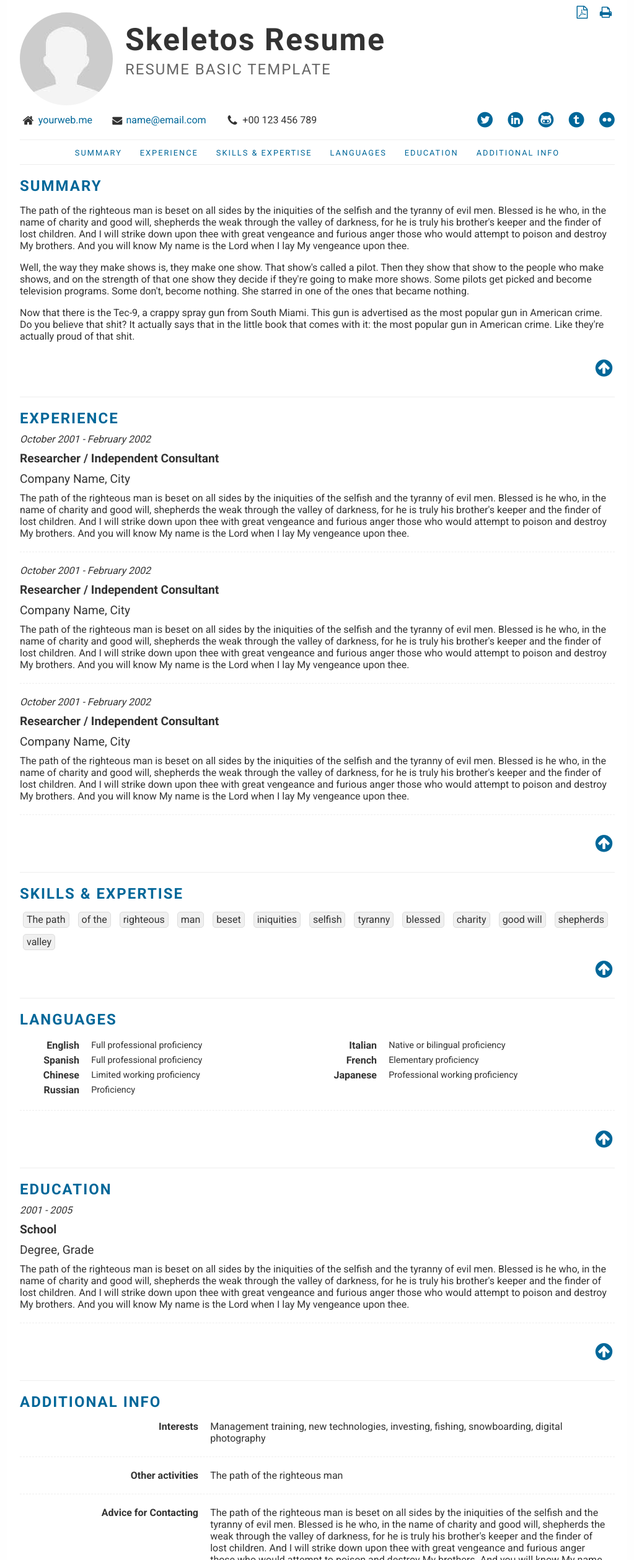
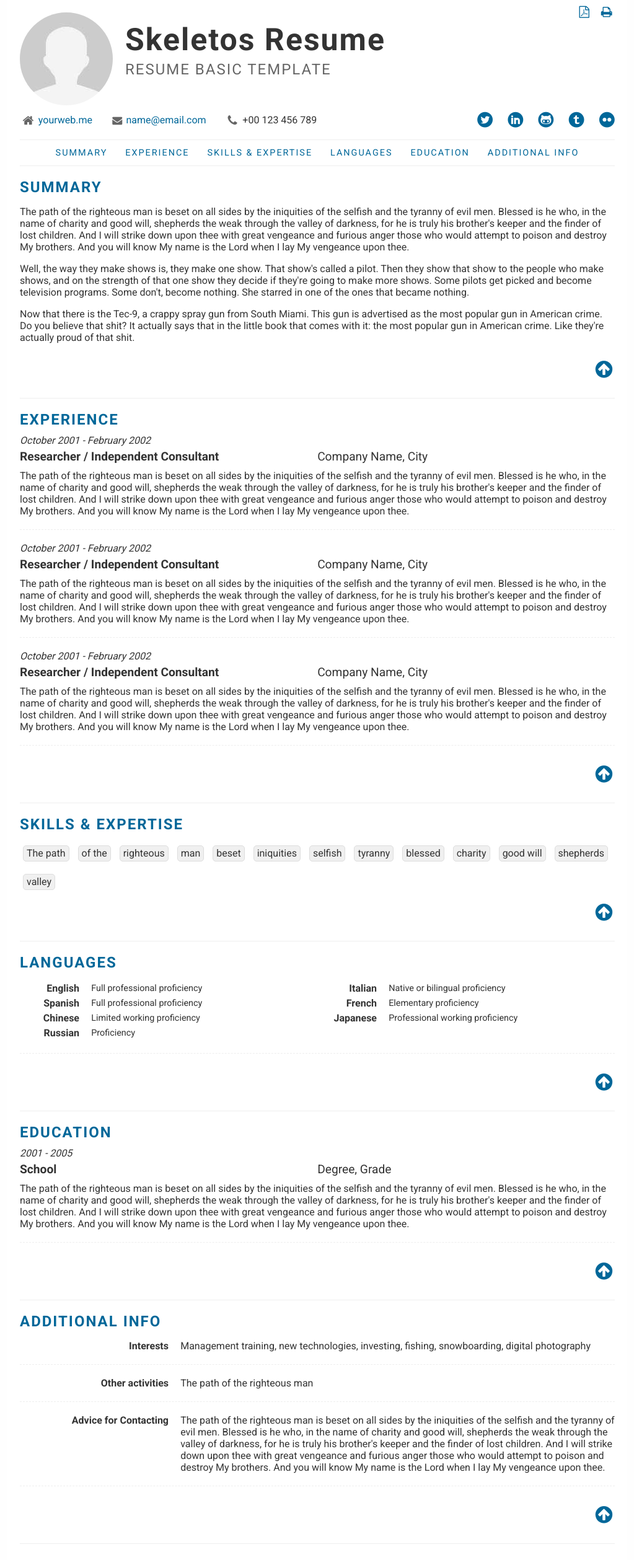
Before and after one commit to skeletos/skeletos-resume, a plain HTML site: page index.html in a window 1280 px wide. Shown: the top 2517 px of the page at 62% size, without its empty margins (128-1151 px from the left). Drawn offline with nearby package versions, Linux system fonts and the light colour scheme; files whose address does not match are found by name.

Commit message:
minor fixes to styles and print version

```diff
--- a/css/style.css
+++ b/css/style.css
@@ -74,7 +74,7 @@ header {
 
 .save { position: absolute; right: 20px; top: 10px;}
 .save a { margin: 0 0 0 5px; }
-.save a:before { font-size: 130%;}
+.save a:before { font-size: 120%;}
 
 .presence {
   padding: 0 20px 10px;
@@ -131,7 +131,8 @@ nav ul {
     }
 
     nav .sections li a{
-      font-size: 0.8em;
+      font-size: 0.9em;
+      line-height: 2.2em;
       text-transform: uppercase;
       letter-spacing: 2px;
       border-bottom: 1px solid #fff;
@@ -156,7 +157,7 @@ nav ul {
     margin: 3px 0;
   }
 
-  .contact span.icon { margin: 2px 3px 0 0; }
+  .contact span.icon { margin: 2px 3px 0 0; color: #666; }
   .contact span.icon-mail-alt:before { font-size: 100%; }
 
 .social {
@@ -215,16 +216,12 @@ ul.tag_list {
 
 ul.tag_list li {
   display: inline-block;
-
-
   background: #eee;
-
   background-color: #F0F0F0;
   border: 1px solid #DDDDDD;
-
   padding: 0 5px;
   line-height: 24px;
-  margin: 5px;
+  margin: 10px 5px;
   -webkit-border-radius: 5px;
   -moz-border-radius: 5px;
   border-radius: 5px;
@@ -306,6 +303,10 @@ footer {
     margin: 5px 0;
   }
 
+  nav .sections li a{
+      line-height: 1.3em;
+  }
+
   .presence {
     padding: 0 20px 5px;
   }
@@ -346,7 +347,7 @@ footer {
 
   main h2 { text-align: left; }
 
-  ul.text_list .title, ul.text_list .subtitle { display: inline-block; width: 50%; vertical-align: top; margin-top: 10px; }
+  ul.text_list .title, ul.text_list .subtitle { display: inline-block; width: 49.6%; vertical-align: top; margin-top: 5px; }
   ul.text_list .date { font-size: 1.0em; display: block;}
   ul.text_list .title, ul.text_list .subtitle { font-size: 1.2em; }
 
@@ -413,11 +414,11 @@ a.top { float: right;}
   }
 
   .definition_list dt {
-    width: 30%;
+    width: 25%;
   }
 
   .definition_list dd {
-    width: 67%;
+    width: 73%;
   }
 
 } /* min-width: 1024px */
@@ -453,6 +454,9 @@ a.top { float: right;}
     width: 100px;
     height: 100px;
     margin: 0 20px 0 0;
+    -webkit-border-radius: 100%;
+    -moz-border-radius: 100%;
+    border-radius: 100%;
   }
 
   header h1 {
@@ -500,16 +504,18 @@ a.top { float: right;}
 
   main h2 { text-align: left; font-size: 18px;}
 
-  ul.text_list .date, ul.text_list .title, ul.text_list .subtitle { font-size: 1.0em; display: inline-block; width: 33%; vertical-align: top; }
-  ul.text_list .title, ul.text_list .subtitle { font-size: 1.2em; }
+  ul.text_list .date { font-size: 1.0em; display: inline-block; width: 100%; vertical-align: top; }
+  ul.text_list .title, ul.text_list .subtitle { font-size: 1.2em; display: inline-block; width: 49%; vertical-align: top; }
 
   .definition_list dt {
     width: 15%;
     margin-right: 2%;
+    display: inline-block;
   }
 
   .definition_list dd {
     width: 82%;
+    display: inline-block;
   }
 
   .definition_list.two_cols dt {
@@ -519,7 +525,7 @@ a.top { float: right;}
   }
 
   .definition_list.two_cols dd {
-    width: 38%;
+    width: 37%;
     line-height: 24px;
   }
 
```
